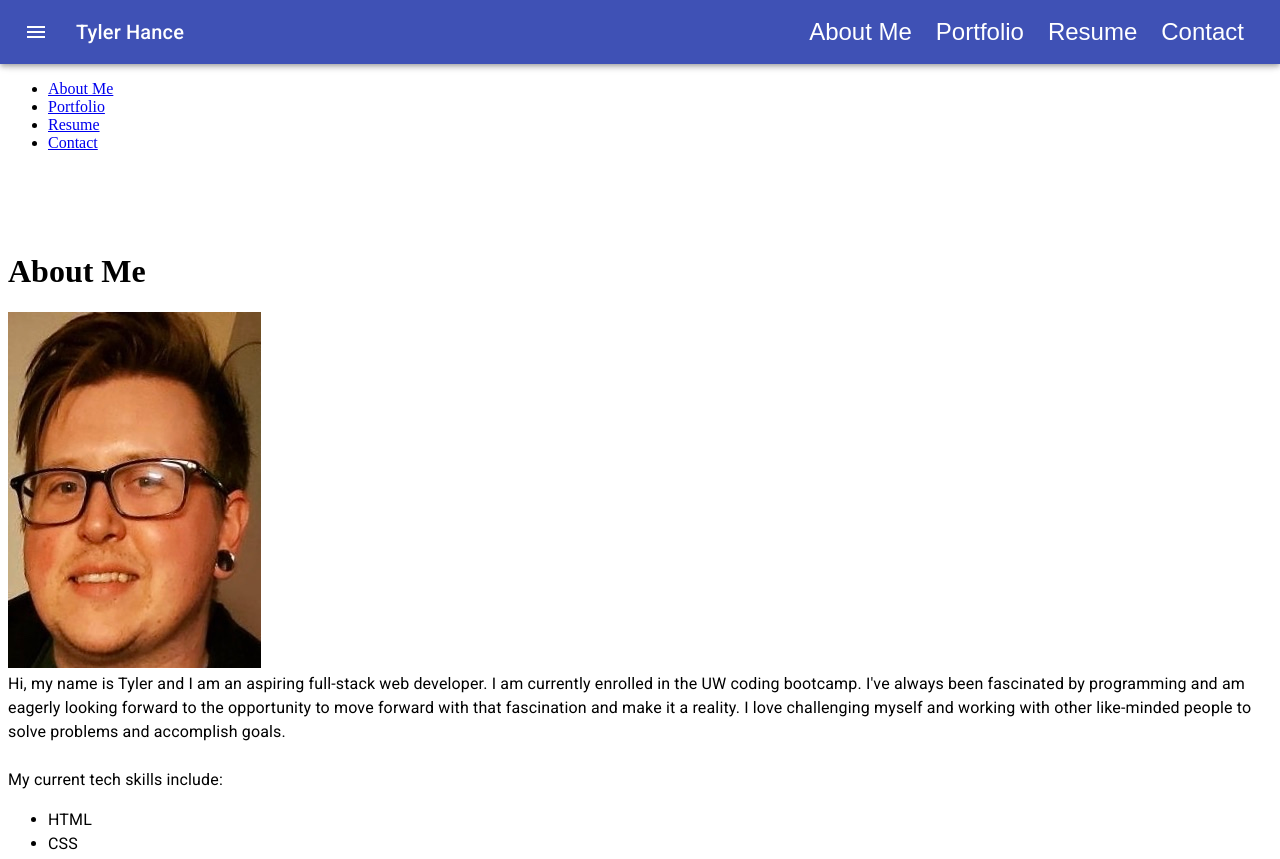
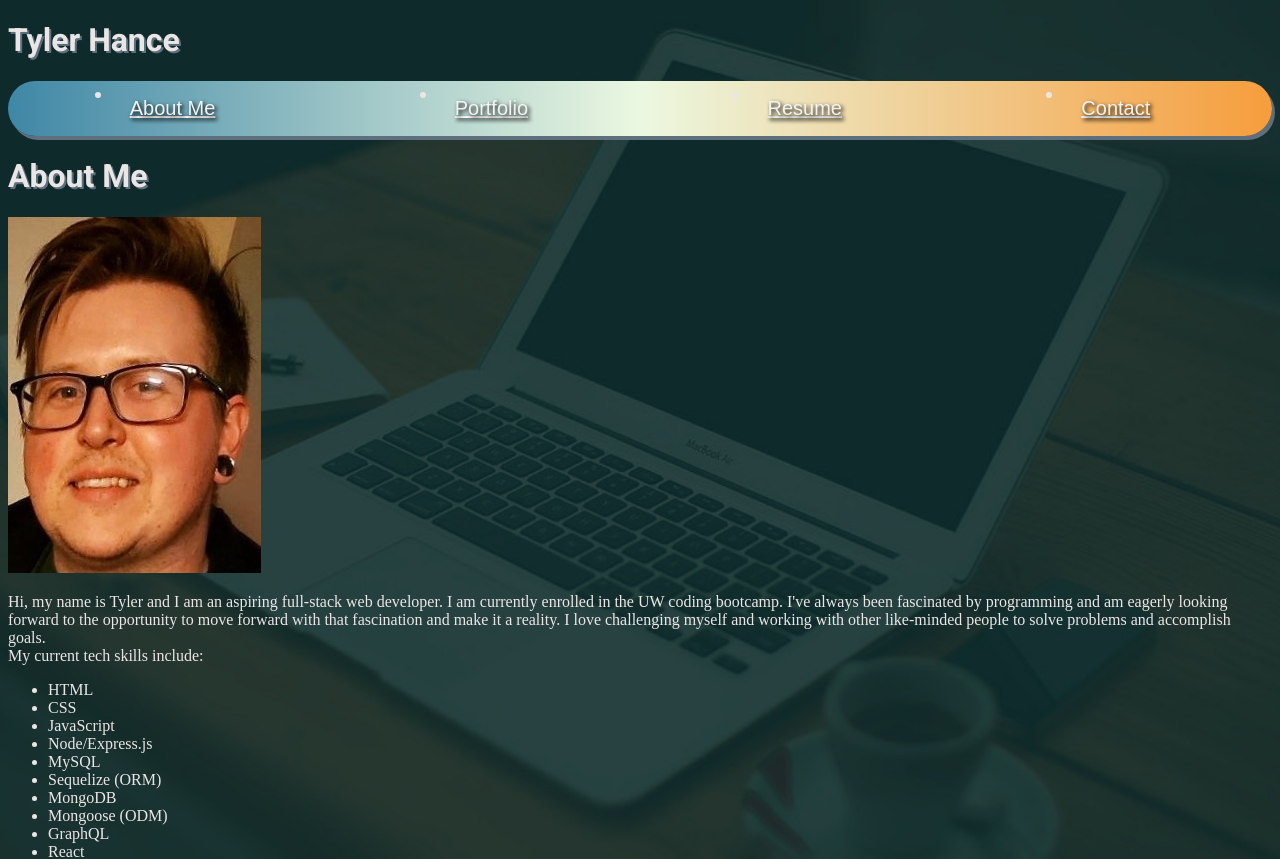
Before and after one commit to tylerhance/react-portfolio, a React (Create React App) app: page / in a window 1280 px wide. Shown: the top 859 px of the page. Built offline with nearby package versions, Linux system fonts and the light colour scheme.

Commit message:
Adding header components and working on styling/layout for header, nav, and about page.

```diff
--- a/src/components/Navbar.js
+++ b/src/components/Navbar.js
@@ -1,12 +1,12 @@
 import React from "react";
 import "../styles/Navbar.css";
-import Nav from "./Navbar";
+
 
 
 function Navbar({ currentPage, handlePageChange }) {
   return (
-    <ul className="flex-row">
-      <li className="mx-2">
+    <ul className="nav-container">
+      <li>
         <a
           href="about-me"
           onClick={() => handlePageChange("About")}
@@ -15,7 +15,7 @@ function Navbar({ currentPage, handlePageChange }) {
           About Me
         </a>
       </li>
-      <li className="mx-1">
+      <li>
         <a
           href="#portfolio"
           onClick={() => handlePageChange("Portfolio")}
@@ -26,7 +26,7 @@ function Navbar({ currentPage, handlePageChange }) {
           Portfolio
         </a>
       </li>
-      <li className="mx-1">
+      <li>
         <a
           href="#resume"
           onClick={() => handlePageChange("Resume")}
@@ -35,7 +35,7 @@ function Navbar({ currentPage, handlePageChange }) {
           Resume
         </a>
       </li>
-      <li className="mx-1">
+      <li>
         <a
           href="#contact"
           onClick={() => handlePageChange("Contact")}
--- a/src/components/pages/About.js
+++ b/src/components/pages/About.js
@@ -1,120 +1,20 @@
 // import React from "react";
 import Photo from "../../images/me.jpeg";
 // import Navbar from "../Navbar";
+import "../../styles/About.css";
 
-// export default function About() {
-//     return(
-//         <div>
-            // <h1>About Me</h1>
-            // <img src={Photo} alt="Tyler's headshot" />
-//             <br />
-//             <p>
-//                 Hi, my name is Tyler and I am an aspiring full-stack web developer. I am currently enrolled
-//                 in the UW coding bootcamp. I've always been fascinated by programming and am eagerly looking forward
-//                 to the opportunity to move forward with that fascination and make it a reality. I love challenging myself
-//                 and working with other like-minded people to solve problems and accomplish goals.
-//             <br />
-//                 My current tech skills include:
-//                     <ul>
-//                         <li>HTML</li>
-//                         <li>CSS</li>
-//                         <li>JavaScript</li>
-//                         <li>Node/Express.js</li>
-//                         <li>MySQL</li>
-//                         <li>Sequelize (ORM)</li>
-//                         <li>MongoDB</li>
-//                         <li>Mongoose (ODM)</li>
-//                         <li>GraphQL</li>
-//                         <li>React</li>
-//                         <li>Git</li>
-//                     </ul>
-//             <br />
-//                 When I'm not sitting at a computer studying/working on code, you can find me playing Skyrim,
-//                 recording music, and/or enjoying a cup of coffee.
-//             </p>
-//         </div>
-//         );
-
-// }
-
-import React, { useState } from "react";
-import { makeStyles } from "@material-ui/core/styles";
-import AppBar from "@material-ui/core/AppBar";
-import Toolbar from "@material-ui/core/Toolbar";
-import Typography from "@material-ui/core/Typography";
-import IconButton from "@material-ui/core/IconButton";
-import MenuIcon from "@material-ui/icons/Menu";
-import green from "@material-ui/core/colors/green";
-import { Grid } from "@material-ui/core";
-
-const useStyles = makeStyles((theme) => ({
-  menuButton: {
-    marginRight: theme.spacing(2)
-  },
-  title: {
-    flexGrow: 1
-  },
-  customColor: {
-    // or hex code, this is normal CSS background-color
-    backgroundColor: green[500]
-  },
-  customHeight: {
-    minHeight: 200
-  },
-  offset: theme.mixins.toolbar
-}));
-
-export default function ButtonAppBar() {
-  const classes = useStyles();
-  const [example, setExample] = useState("primary");
-  const isCustomColor = example === "customColor";
-  const isCustomHeight = example === "customHeight";
-  return (
-    <React.Fragment>
-      <AppBar
-        color={isCustomColor || isCustomHeight ? "primary" : example}
-        className={`${isCustomColor && classes.customColor} ${
-          isCustomHeight && classes.customHeight
-        }`}
-      >
-        <Toolbar>
-          <IconButton
-            edge="start"
-            className={classes.menuButton}
-            color="inherit"
-            aria-label="menu"
-          >
-            <MenuIcon />
-          </IconButton>
-          <Typography variant="h6" className={classes.title}>
-            Tyler Hance
-          </Typography>
-
-          <IconButton color="inherit" onClick={() => setExample("primary")}>
-            About Me
-          </IconButton>
-          <IconButton color="inherit" onClick={() => setExample("primary")}>
-            Portfolio
-          </IconButton>
-          <IconButton color="inherit" onClick={() => setExample("primary")}>
-            Resume
-          </IconButton>
-          <IconButton color="inherit" onClick={() => setExample("primary")}>
-            Contact
-          </IconButton>
-        </Toolbar>
-      </AppBar>
-      <Toolbar />
-
+export default function About() {
+    return(
+        <div>
             <h1>About Me</h1>
             <img src={Photo} alt="Tyler's headshot" />
-      <Typography>
+            <br />
+            <p>
                 Hi, my name is Tyler and I am an aspiring full-stack web developer. I am currently enrolled
                 in the UW coding bootcamp. I've always been fascinated by programming and am eagerly looking forward
                 to the opportunity to move forward with that fascination and make it a reality. I love challenging myself
                 and working with other like-minded people to solve problems and accomplish goals.
-                 {"\n"}
-            <br /><br />
+            <br />
                 My current tech skills include:
                     <ul>
                         <li>HTML</li>
@@ -131,8 +31,109 @@ export default function ButtonAppBar() {
                     </ul>
             <br />
                 When I'm not sitting at a computer studying/working on code, you can find me playing Skyrim,
-                 recording music, and/or enjoying a cup of coffee.{" "}
-      </Typography>
-    </React.Fragment>
+                recording music, and/or enjoying a cup of coffee.
+            </p>
+        </div>
         );
+
 }
+
+// import React, { useState } from "react";
+// import { makeStyles } from "@material-ui/core/styles";
+// import AppBar from "@material-ui/core/AppBar";
+// import Toolbar from "@material-ui/core/Toolbar";
+// import Typography from "@material-ui/core/Typography";
+// import IconButton from "@material-ui/core/IconButton";
+// import MenuIcon from "@material-ui/icons/Menu";
+// import green from "@material-ui/core/colors/green";
+// import { Grid } from "@material-ui/core";
+
+// const useStyles = makeStyles((theme) => ({
+//   menuButton: {
+//     marginRight: theme.spacing(2)
+//   },
+//   title: {
+//     flexGrow: 1
+//   },
+//   customColor: {
+//     // or hex code, this is normal CSS background-color
+//     backgroundColor: green[500]
+//   },
+//   customHeight: {
+//     minHeight: 200
+//   },
+//   offset: theme.mixins.toolbar
+// }));
+
+// export default function ButtonAppBar() {
+//   const classes = useStyles();
+//   const [example, setExample] = useState("primary");
+//   const isCustomColor = example === "customColor";
+//   const isCustomHeight = example === "customHeight";
+//   return (
+//     <React.Fragment>
+//       <AppBar
+//         color={isCustomColor || isCustomHeight ? "primary" : example}
+//         className={`${isCustomColor && classes.customColor} ${
+//           isCustomHeight && classes.customHeight
+//         }`}
+//       >
+//         <Toolbar>
+//           <IconButton
+//             edge="start"
+//             className={classes.menuButton}
+//             color="inherit"
+//             aria-label="menu"
+//           >
+//             <MenuIcon />
+//           </IconButton>
+//           <Typography variant="h6" className={classes.title}>
+//             Tyler Hance
+//           </Typography>
+
+//           <IconButton color="inherit" onClick={() => setExample("primary")}>
+//             About Me
+//           </IconButton>
+//           <IconButton color="inherit" onClick={() => setExample("primary")}>
+//             Portfolio
+//           </IconButton>
+//           <IconButton color="inherit" onClick={() => setExample("primary")}>
+//             Resume
+//           </IconButton>
+//           <IconButton color="inherit" onClick={() => setExample("primary")}>
+//             Contact
+//           </IconButton>
+//         </Toolbar>
+//       </AppBar>
+//       <Toolbar />
+
+//       <h1>About Me</h1>
+//             <img src={Photo} alt="Tyler's headshot" />
+//       <Typography>
+//       Hi, my name is Tyler and I am an aspiring full-stack web developer. I am currently enrolled
+//                  in the UW coding bootcamp. I've always been fascinated by programming and am eagerly looking forward
+//                  to the opportunity to move forward with that fascination and make it a reality. I love challenging myself
+//                  and working with other like-minded people to solve problems and accomplish goals.
+//                  {"\n"}
+//             <br /><br />
+//                 My current tech skills include:
+//                      <ul>
+//                          <li>HTML</li>
+//                          <li>CSS</li>
+//                          <li>JavaScript</li>
+//                          <li>Node/Express.js</li>
+//                          <li>MySQL</li>
+//                          <li>Sequelize (ORM)</li>
+//                          <li>MongoDB</li>
+//                          <li>Mongoose (ODM)</li>
+//                          <li>GraphQL</li>
+//                          <li>React</li>
+//                          <li>Git</li>
+//                      </ul>
+//              <br />
+//                  When I'm not sitting at a computer studying/working on code, you can find me playing Skyrim,
+//                  recording music, and/or enjoying a cup of coffee.{" "}
+//       </Typography>
+//     </React.Fragment>
+//   );
+// }
--- /dev/null
+++ b/src/styles/About.css
@@ -0,0 +1,13 @@
+body {
+    background-image: url("../images/gradientlaptop.jpeg");
+    background-color: #cccccc;
+    background-repeat: no-repeat;
+    background-size: cover;
+    background-position: center;
+    color: #ebe6e6;
+}
+
+h1 {
+    font-family: Roboto, Arial, Helvetica, sans-serif;
+    text-shadow: 2px 2px #5e6f7e;
+}
--- a/src/styles/Navbar.css
+++ b/src/styles/Navbar.css
@@ -0,0 +1,34 @@
+.nav-container {
+    display: flex;
+    justify-content: center;
+    /* background: linear-gradient(45deg, #A799B7, #508484, #EEF0F2); */
+    background: linear-gradient(0.25turn, #3f87a6, #ebf8e1, #f69d3c);
+    justify-content: space-around;
+    font-family: Robot, Arial, Helvetica, sans-serif;
+    font-size: 20px;
+    padding: 2px;
+    border-radius: 30px;
+    box-shadow: 3px 4px #5e6f7e;
+}
+
+.nav-container a {
+    float: left;
+    color: #f2f2f2;
+    text-align: center;
+    padding: 14px 16px;
+    text-decoration: underline;
+    font-size: 20px;
+    /* text-shadow: 2px 2px #5e6f7e; */
+    text-shadow: 2px 2px 4px #000000;
+  }
+
+  .nav-container a:hover {
+    background-color: #79C99E;
+    border-radius: 20px;
+  }
+
+  .nav-container a.active {
+    background-color: linear-gradient(0.25turn, #3f87a6, #ebf8e1, #f69d3c);;
+    color: white;
+    box-shadow: 0 4px 8px 0 rgba(0, 0, 0, 0.2), 0 6px 20px 0 rgba(0, 0, 0, 0.19);
+  }
```
Also changed, not shown: src/components/Navbar/index.js (+55 -55 lines), src/images/gradientlaptop.jpeg (added). Lines whose indentation alone changed are shown as unchanged.
